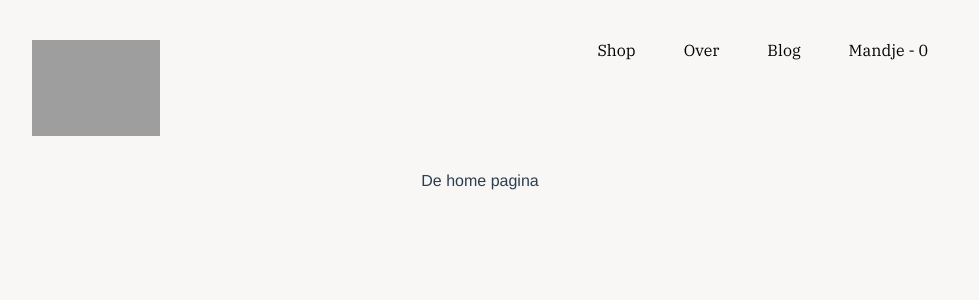
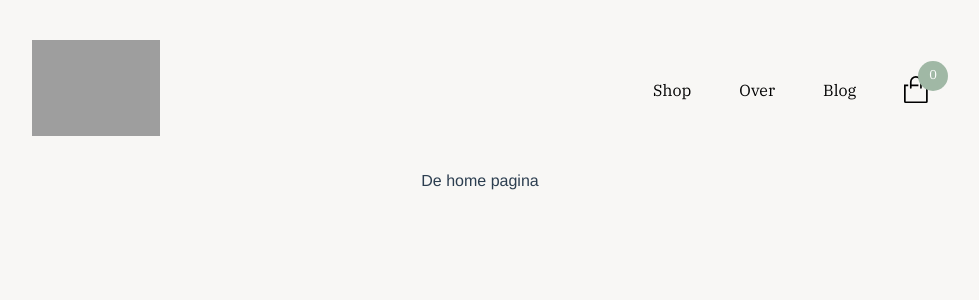
Before and after one commit to HarmKraats/strapi-shop, a Vue app in the folder client/: page / in a window 1280 px wide. Shown: the top 300 px of the page, without its empty margins (160-1139 px from the left). Built offline with nearby package versions, Linux system fonts and the light colour scheme; no server answers; a web font is replaced by a local one.

Commit message:
Added shopping cart icon
Added a hopping cart icon, also made some blocks, in that case, i dont have to use the mixin

```diff
--- a/client/public/index.html
+++ b/client/public/index.html
@@ -11,6 +11,7 @@
     <noscript>
       <strong>We're sorry but <%= htmlWebpackPlugin.options.title %> doesn't work properly without JavaScript enabled. Please enable it to continue.</strong>
     </noscript>
+
     <div id="app"></div>
     <!-- built files will be auto injected -->
   </body>
--- a/client/src/App.vue
+++ b/client/src/App.vue
@@ -10,7 +10,9 @@
       <router-link to="/shop">Shop</router-link>
       <router-link to="/over">Over</router-link>
       <router-link to="/blog">Blog</router-link>
-      <router-link to="/cart">Mandje - {{ cartTotal }}</router-link>
+      <router-link to="/cart">
+        <ShoppingCart />
+      </router-link>
       <!-- <router-link to="/">Mandje</router-link> -->
     </div>
   </nav>
@@ -27,45 +29,27 @@
 </template>
 
 <script>
-import server from '@/api/server.js';
+import ShoppingCart from '@/components/blocks/ShoppingCart.vue';
 
 export default {
   name: 'App',
 
   data() {
     return {
-      cartTotal: 0,
+
     }
   },
 
+  components: {
+    ShoppingCart,
+  },
+
   created() {
-    this.fetchCartTotal();
-    this.setupCartUpdates();
+
   },
 
   methods: {
-    fetchCartTotal() {
-      server.get('/cart/totalItems')
-        .then((response) => {
-          console.log(response)
-          this.cartTotal = response.data.totalItems
-        })
-        .catch((error) => {
-          console.log(error)
-        })
-    },
-    setupCartUpdates() {
-      // Add an event listener to listen for cart update events
-      document.addEventListener('cartUpdated', this.handleCartUpdate);
-    },
-    removeCartUpdates() {
-      // Remove the event listener when the component is about to be destroyed
-      document.removeEventListener('cartUpdated', this.handleCartUpdate);
-    },
-    handleCartUpdate(event) {
-      // Handle the cart update event
-      this.fetchCartTotal();
-    },
+
   }
 
 }
@@ -144,6 +128,9 @@ nav {
     a {
       text-decoration: none;
       color: #000;
+      display: flex;
+      gap: 5px;
+      align-items: center;
     }
 
   }
--- a/client/src/components/Product.vue
+++ b/client/src/components/Product.vue
@@ -11,9 +11,13 @@
                         product.attributes.productPrice }}</span>
                 </span>
                 <div class="buttons-wrapper">
-                    <div class="button button__add">
+                    <!-- <div class="button button__add">
                         <button @click="addToCard">In mandje</button>
-                    </div>
+                    </div> -->
+
+                    <ButtonAddToCart :product_id="product_id" :product_quantity="product.attributes.productQuantity"/>
+
+
                     <div class="button button__love">
                         <button>
                             <svg xmlns="http://www.w3.org/2000/svg" width="25"
@@ -38,12 +42,17 @@
 
 <script>
 import addToCartMixin from '@/mixins/addToCartMixin.js'
+import ButtonAddToCart from './blocks/ButtonAddToCart.vue'
 
 export default {
     mixins: [addToCartMixin],
     name: 'Product',
     props: {
         product: Object,
+    },
+
+    components: {
+        ButtonAddToCart,
     },
     data() {
         return {
--- /dev/null
+++ b/client/src/components/blocks/ButtonAddToCart.vue
@@ -0,0 +1,107 @@
+<template>
+    <div class="button button__add">
+        <button @click="addToCard">
+            <ShoppingCartSvg />
+            <span v-if="this.text">{{ text }}</span>
+        </button>
+    </div>
+</template>
+
+<script>
+import server from '@/api/server.js';
+import ShoppingCartSvg from '@/components/blocks/ShoppingCartSvg.vue';
+
+export default {
+    name: 'ButtonAddToCart',
+
+    data() {
+        return {
+            productQuantity: 1,
+        }
+    },
+
+    props: {
+        product_id: Number,
+        product_quantity: Number,
+        text: String,
+    },
+
+    components: {
+        ShoppingCartSvg,
+    },
+
+    created() {
+
+    },
+
+    methods: {
+        addToCard(event) {
+            event.stopPropagation()
+            if (this.product_quantity <= 0) {
+                // mesage box
+                alert('Product is niet meer op voorraad')
+                return
+            }
+
+            const formData = new FormData();
+            formData.append('id', this.product_id);
+            formData.append('quantity', this.productQuantity);
+
+            // add product to cart
+            server.post('/cart/add', formData)
+                .then((response) => {
+                    // this.product_quantity -= this.productQuantity
+                    document.dispatchEvent(new Event('cartUpdated'));
+                    alert('Product is toegevoegd aan de winkelwagen')
+
+                }).catch((error) => {
+                    console.log(error)
+                })
+                .finally(() => {
+                    if (this.product_quantity <= 0) {
+                        this.$router.push({ name: 'shop' })
+                    }
+                })
+        },
+    }
+
+}
+
+</script>
+
+<style lang="scss">
+$color-primary: #B8AEA0;
+$color-primary-dark: #968e83;
+$svg-color: #fff;
+
+.button {
+    &__add {
+        button {
+            width: 100%;
+            height: 3rem;
+            border: none;
+            border-radius: 5px;
+            color: #fff;
+            font-size: 1rem;
+            font-weight: 500;
+            padding: .7rem;
+            cursor: pointer;
+            transition: all .2s ease-in-out;
+            background-color: $color-primary;
+            display: flex;
+            align-items: center;
+            gap: 10px;
+
+            svg {
+                path {
+                    fill: #ffffff;
+                }
+            }
+
+            &:hover {
+                background-color: $color-primary-dark;
+            }
+        }
+    }
+}
+</style>
--- /dev/null
+++ b/client/src/components/blocks/ShoppingCart.vue
@@ -0,0 +1,83 @@
+<template>
+    <div class="shoppingCart">
+        <ShoppingCartSvg class="test"> </ShoppingCartSvg>
+
+        <span class="cart-total">{{ cartTotal }}</span>
+    </div>
+</template>
+
+<script>
+import server from '@/api/server.js';
+import ShoppingCartSvg from './ShoppingCartSvg.vue';
+
+
+export default {
+    name: 'ShoppingCart',
+
+    data() {
+        return {
+            cartTotal: 0,
+        }
+    },
+
+    components: {
+        ShoppingCartSvg,
+    },
+
+    created() {
+        this.fetchCartTotal();
+        this.setupCartUpdates();
+    },
+
+    methods: {
+        fetchCartTotal() {
+            server.get('/cart/totalItems')
+                .then((response) => {
+                    console.log(response)
+                    this.cartTotal = response.data.totalItems
+                })
+                .catch((error) => {
+                    console.log(error)
+                })
+        },
+        setupCartUpdates() {
+            // Add an event listener to listen for cart update events
+            document.addEventListener('cartUpdated', this.handleCartUpdate);
+        },
+        removeCartUpdates() {
+            // Remove the event listener when the component is about to be destroyed
+            document.removeEventListener('cartUpdated', this.handleCartUpdate);
+        },
+        handleCartUpdate(event) {
+            // Handle the cart update event
+            this.fetchCartTotal();
+        },
+    }
+}
+
+
+
+</script>
+
+<style lang="scss">
+.shoppingCart {
+    position: relative;
+    display: flex;
+    align-items: center;
+
+    .cart-total {
+        $cart-size: 20px;
+        position: absolute;
+        top: -15px;
+        right: -20px;
+        background-color: #A0B8A5;
+        color: white;
+        border-radius: 50%;
+        padding: 5px;
+        font-size: .8rem;
+
+        width: $cart-size;
+        height: $cart-size;
+    }
+}
+</style>
--- /dev/null
+++ b/client/src/components/blocks/ShoppingCartSvg.vue
@@ -0,0 +1,31 @@
+<template>
+    <svg xmlns="http://www.w3.org/2000/svg" width="23.735" height="27.083"
+        viewBox="0 0 23.735 27.083">
+        <path id="shopping-bag-line"
+            d="M21.8,10.484v-2.5a5.934,5.934,0,1,0-11.868,0v5.934a.848.848,0,1,0,1.7,0V12.18h6.781v-1.7H11.629v-2.5a4.238,4.238,0,0,1,8.477,0v5.891a.848.848,0,1,0,1.7,0v-1.7H26.04V27.438H5.7V12.18H8.238v-1.7H4v17.03a1.619,1.619,0,0,0,1.619,1.619h20.5a1.619,1.619,0,0,0,1.619-1.619V10.484Z"
+            transform="translate(-4 -2.05)" />
+    </svg>
+</template>
+
+<script>
+export default {
+    name: 'ShoppingCartSvg',
+
+    data() {
+        return {
+
+        }
+    },
+
+    created() {
+
+    },
+
+    methods: {
+
+    }
+}
+
+
+
+</script>
--- a/client/src/mixins/addToCartMixin.js
+++ b/client/src/mixins/addToCartMixin.js
@@ -18,10 +18,9 @@ export default {
             server.post('/cart/add', formData)
                 .then((response) => {
                     this.product.productQuantity -= this.productQuantity
-                    // After updating the cart in PHP session
                     document.dispatchEvent(new Event('cartUpdated'));
+                    alert('Product is toegevoegd aan de winkelwagen')
 
-                    // console.log(response)
                 }).catch((error) => {
                     console.log(error)
                 })
```
Also changed, not shown: 2 other files (tests, documents, lock files or other folders).
